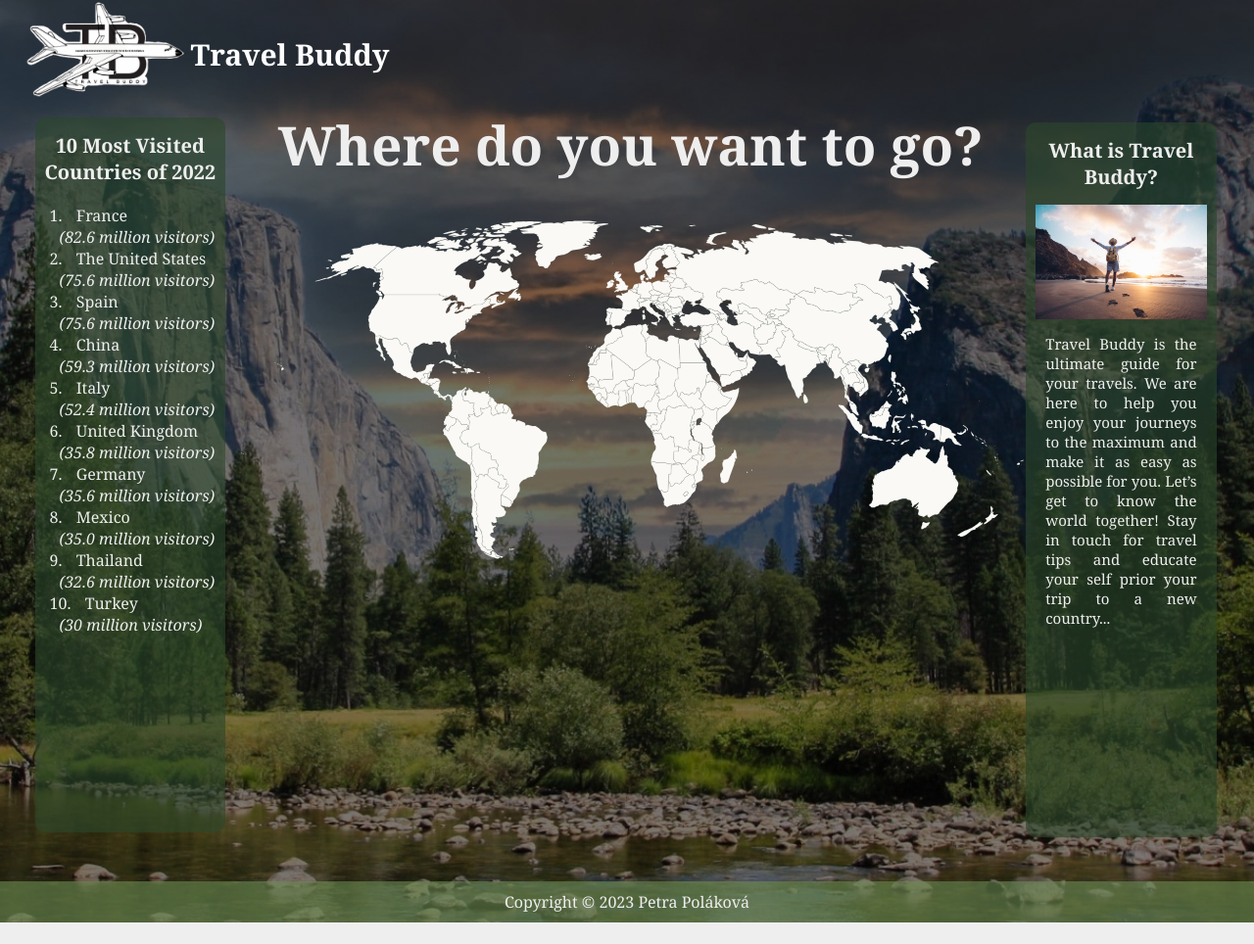
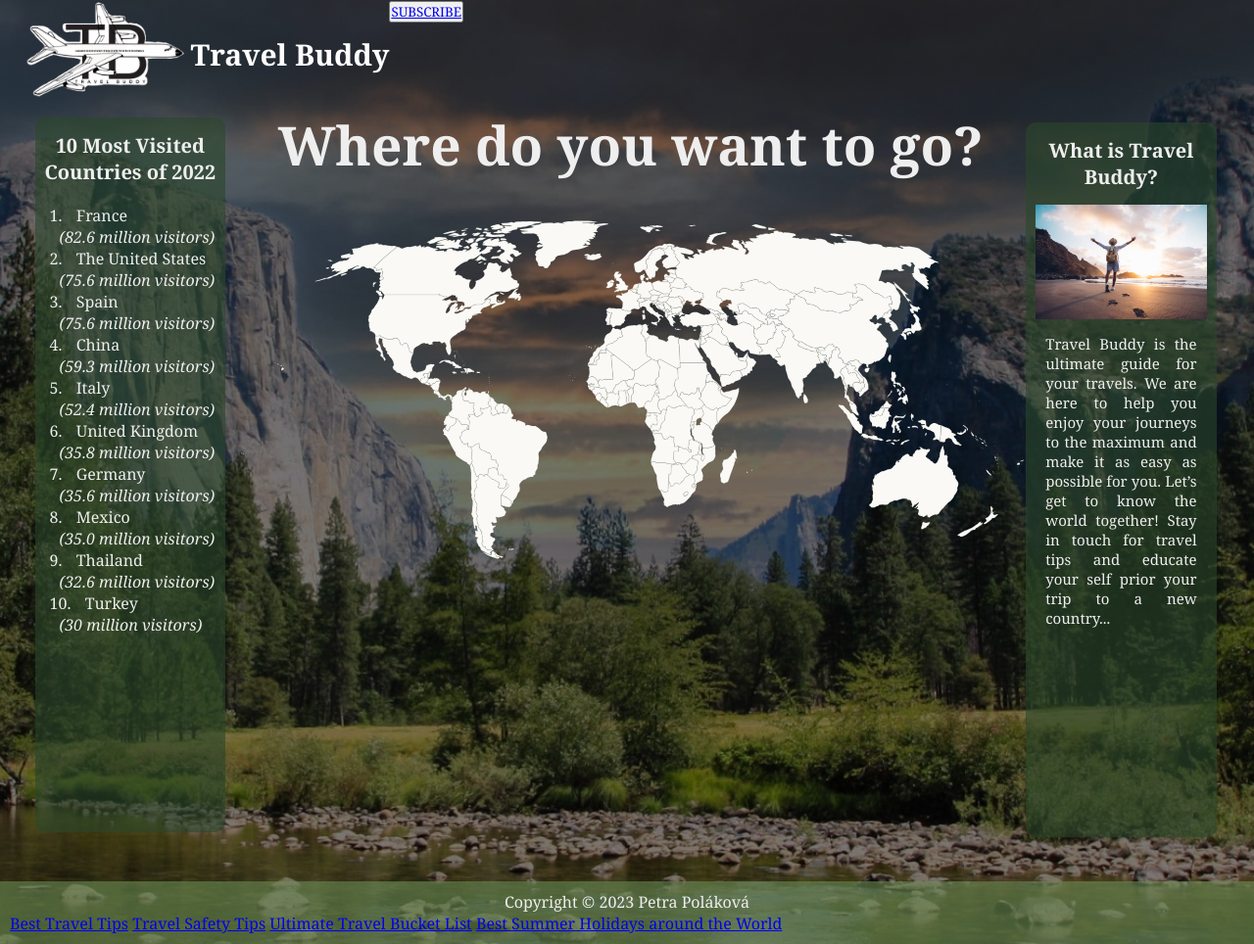
Before and after one commit to polakovap/WebSiteProject, a plain HTML site: page index.html in a window 1280 px wide. Shown: the whole page at 98% size. Before the commit the page ends 942 px from the top, so only its background shows below. Drawn offline with Linux system fonts and the light colour scheme.

Commit message:
Update index.html

```diff
--- a/index.html
+++ b/index.html
@@ -8,7 +8,7 @@
 <html lang="en">
 <head>
     <meta charset="utf-8">
-    <meta name="description" content="Ideas where to travel along with some basic information and must-see/must-try tips">
+    <meta name="description" content="Travel webpage with all the useful info a traveler could need.">
     <meta name="keywords" content="travel, traveler, explore, world, travel tips, must-see">
     <meta name="author" content="Petra Poláková">
     <title>Travel Buddy</title>
@@ -20,6 +20,7 @@
     <header>
         <img id="logo" src="images/photo-output.png" alt="logo">
         <h1>Travel Buddy</h1>
+        <button id="button"><a href="form.html">SUBSCRIBE</a></button>
     </header>
     <main>
         <aside id="top">
@@ -1443,6 +1444,12 @@
     </main>
     <footer>
         <p>Copyright &copy; 2023 Petra Poláková</p>
+        <section class="links">
+            <a href="https://theplanetd.com/best-travel-tips/" target="_blank">Best Travel Tips</a>
+            <a href="https://www.nationwide.com/lc/resources/home/articles/travel-safety-tips" target="_blank">Travel Safety Tips</a>
+            <a href="https://all.accor.com/gb/middle-east/magazine/one-hour-one-day-one-week/20-ultimate-travel-bucket-list-ideas-to-do-before-40-17ae1.shtml" target="_blank">Ultimate Travel Bucket List</a>
+            <a href="https://traveltriangle.com/blog/best-summer-holiday-destinations-in-the-world/" target="_blank">Best Summer Holidays around the World</a>
+        </section>
     </footer>
 </body>
 </html>
```
